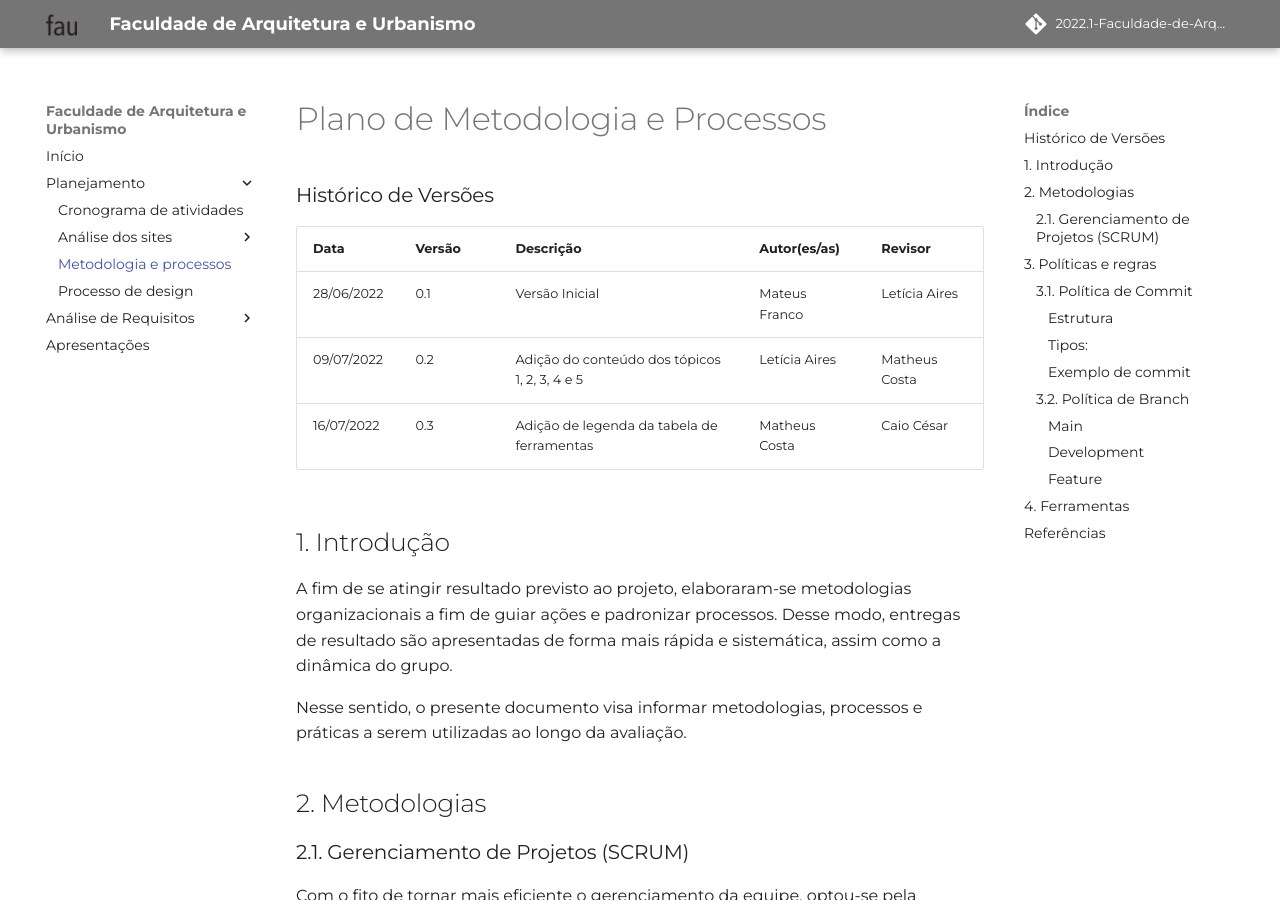
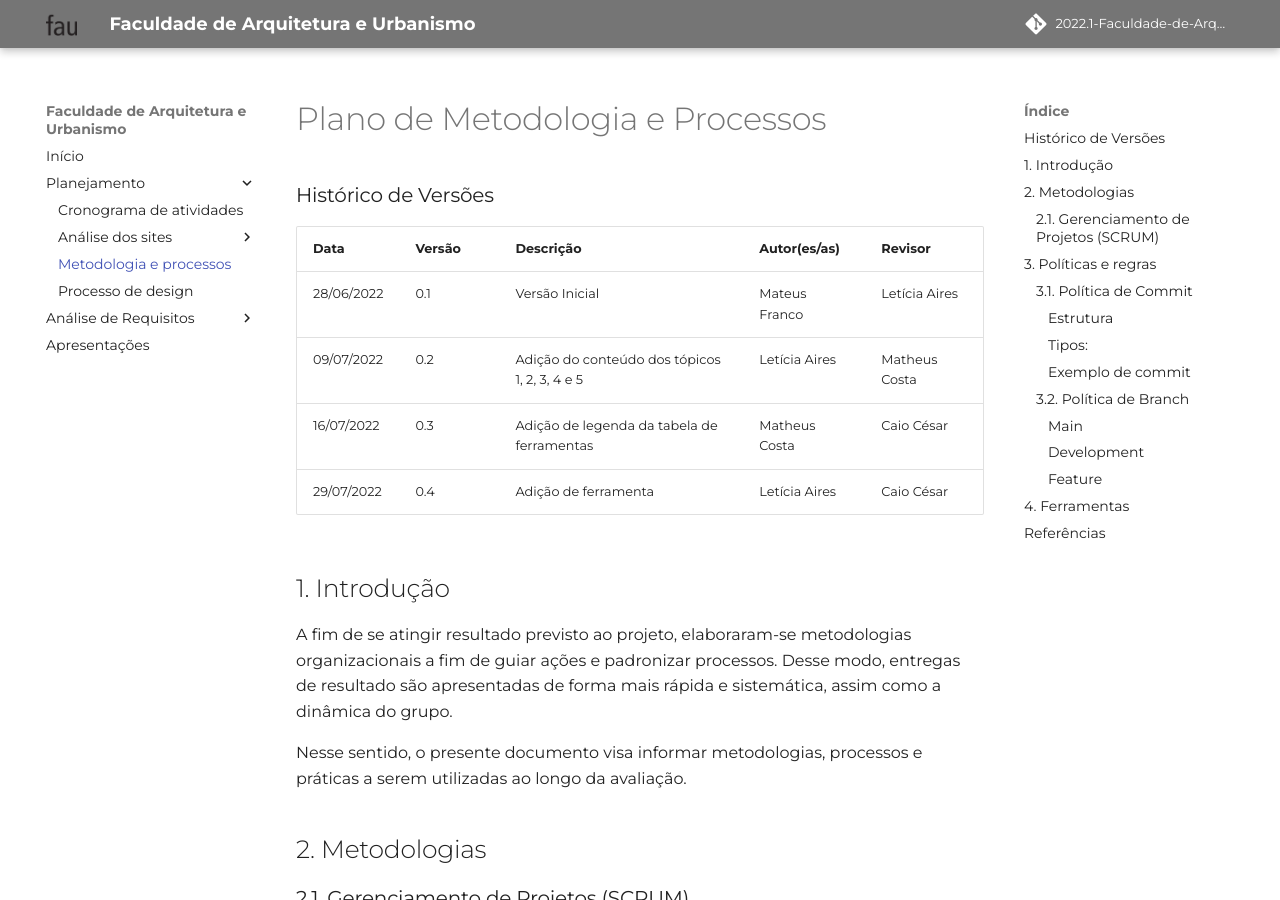
Before and after one commit to Mateusvff/2022.1-Faculdade-de-Arquitetura-e-Urbanismo, an MkDocs documentation site: the page built from docs/planejamento/metodologia-e-processos.md, in a window 1280 px wide and 900 px high. Built offline with MkDocs 1.6.1 and Material for MkDocs 9.7.7, drawn with Linux system fonts in a browser that asks for light colours; some web fonts are replaced; comment, search, counter and statistics services are not loaded.

Commit message:
Correção do Histórico de Versões

```diff
--- a/docs/planejamento/metodologia-e-processos.md
+++ b/docs/planejamento/metodologia-e-processos.md
@@ -7,6 +7,7 @@
 28/06/2022 | 0.1 | Versão Inicial | Mateus Franco | Letícia Aires
 09/07/2022 | 0.2 | Adição do conteúdo dos tópicos 1, 2, 3, 4 e 5 | Letícia Aires | Matheus Costa
 16/07/2022 | 0.3 | Adição de legenda da tabela de ferramentas | Matheus Costa | Caio César
+29/07/2022 | 0.4 | Adição de ferramenta | Letícia Aires | Caio César
 
 ## 1. Introdução
 
```
